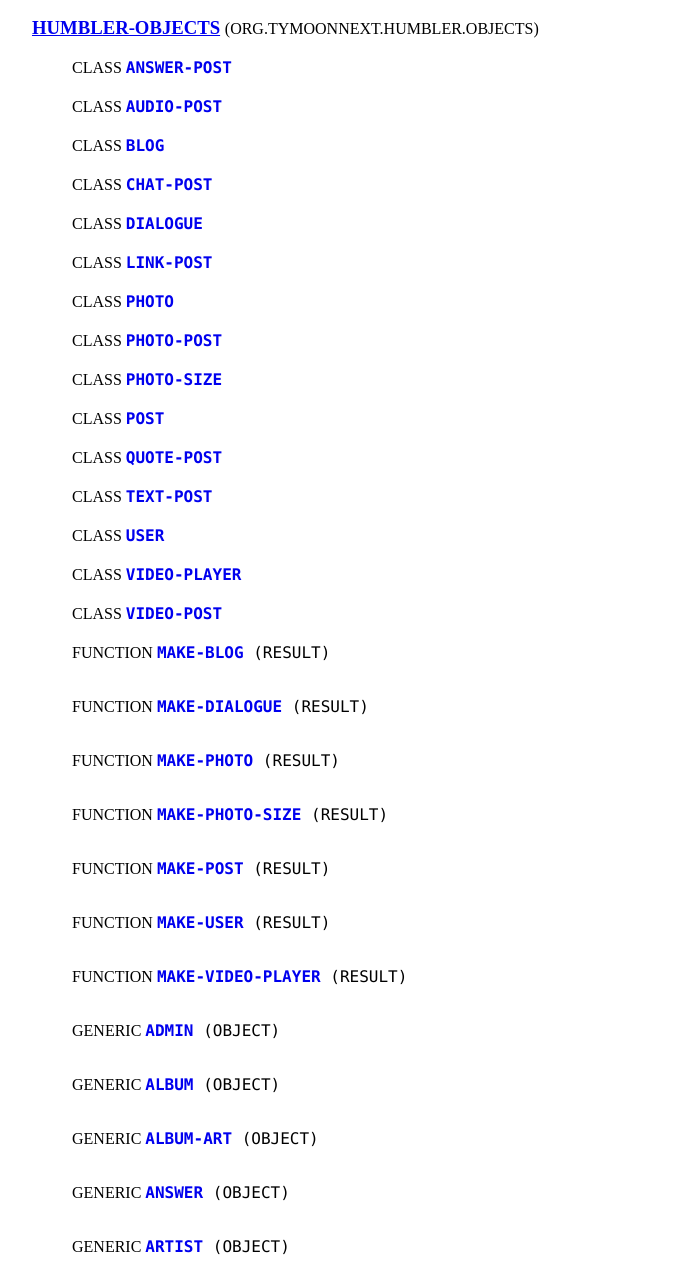
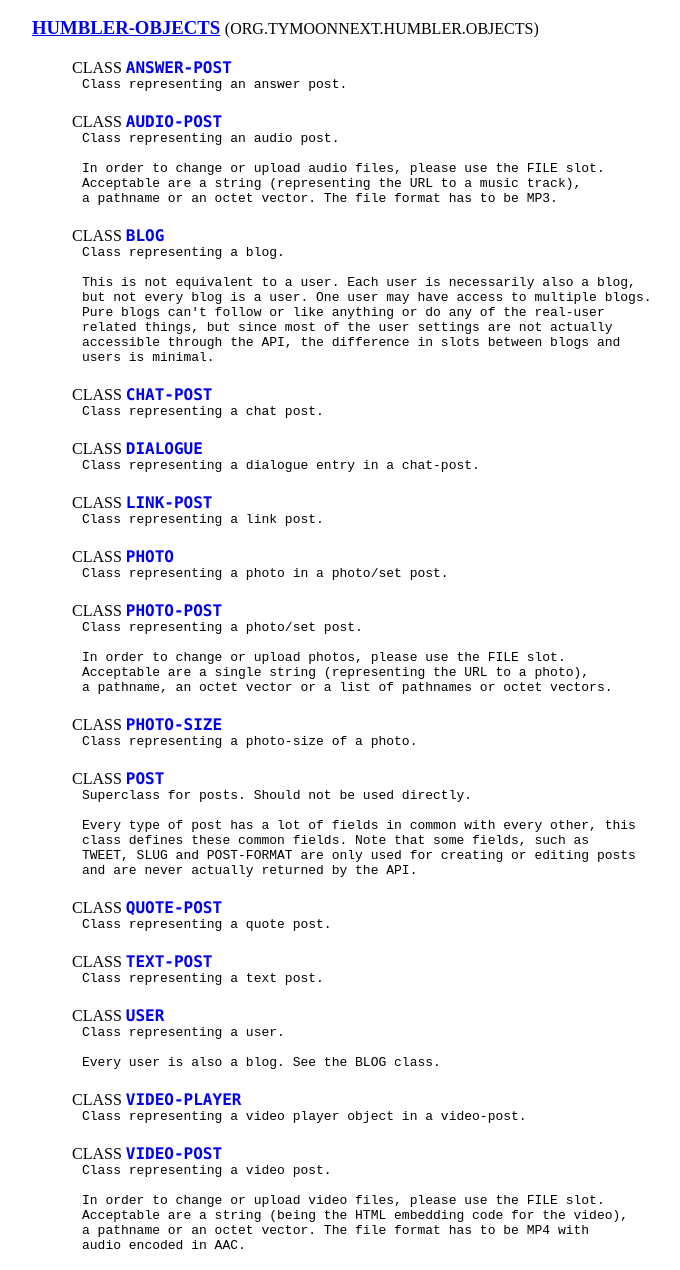
Before and after one commit to Shinmera/humbler, a plain HTML site: page about.html in a window 1280 px wide. Shown: the part 8362-9632 px from the top of the page, without its empty margins (16-696 px from the left). Drawn offline with Linux system fonts and the light colour scheme.

Commit message:
Documentation

```diff
--- a/about.html
+++ b/about.html
@@ -851,7 +851,7 @@ Returns T on success.</pre>
                       <span/>
                     </code>
                   </header>
-                  <pre></pre>
+                  <pre>Class representing an answer post.</pre>
                 </article>
               </li><li>
                 <a name="HUMBLER-OBJECTS:AUDIO-POST"/>
@@ -864,7 +864,11 @@ Returns T on success.</pre>
                       <span/>
                     </code>
                   </header>
-                  <pre></pre>
+                  <pre>Class representing an audio post.
+
+In order to change or upload audio files, please use the FILE slot.
+Acceptable are a string (representing the URL to a music track),
+a pathname or an octet vector. The file format has to be MP3.</pre>
                 </article>
               </li><li>
                 <a name="HUMBLER-OBJECTS:BLOG"/>
@@ -877,7 +881,14 @@ Returns T on success.</pre>
                       <span/>
                     </code>
                   </header>
-                  <pre></pre>
+                  <pre>Class representing a blog.
+
+This is not equivalent to a user. Each user is necessarily also a blog,
+but not every blog is a user. One user may have access to multiple blogs.
+Pure blogs can't follow or like anything or do any of the real-user
+related things, but since most of the user settings are not actually
+accessible through the API, the difference in slots between blogs and
+users is minimal.</pre>
                 </article>
               </li><li>
                 <a name="HUMBLER-OBJECTS:CHAT-POST"/>
@@ -890,7 +901,7 @@ Returns T on success.</pre>
                       <span/>
                     </code>
                   </header>
-                  <pre></pre>
+                  <pre>Class representing a chat post.</pre>
                 </article>
               </li><li>
                 <a name="HUMBLER-OBJECTS:DIALOGUE"/>
@@ -903,7 +914,7 @@ Returns T on success.</pre>
                       <span/>
                     </code>
                   </header>
-                  <pre></pre>
+                  <pre>Class representing a dialogue entry in a chat-post.</pre>
                 </article>
               </li><li>
                 <a name="HUMBLER-OBJECTS:LINK-POST"/>
@@ -916,7 +927,7 @@ Returns T on success.</pre>
                       <span/>
                     </code>
                   </header>
-                  <pre></pre>
+                  <pre>Class representing a link post.</pre>
                 </article>
               </li><li>
                 <a name="HUMBLER-OBJECTS:PHOTO"/>
@@ -929,7 +940,7 @@ Returns T on success.</pre>
                       <span/>
                     </code>
                   </header>
-                  <pre></pre>
+                  <pre>Class representing a photo in a photo/set post.</pre>
                 </article>
               </li><li>
                 <a name="HUMBLER-OBJECTS:PHOTO-POST"/>
@@ -942,7 +953,11 @@ Returns T on success.</pre>
                       <span/>
                     </code>
                   </header>
-                  <pre></pre>
+                  <pre>Class representing a photo/set post.
+
+In order to change or upload photos, please use the FILE slot.
+Acceptable are a single string (representing the URL to a photo),
+a pathname, an octet vector or a list of pathnames or octet vectors.</pre>
                 </article>
               </li><li>
                 <a name="HUMBLER-OBJECTS:PHOTO-SIZE"/>
@@ -955,7 +970,7 @@ Returns T on success.</pre>
                       <span/>
                     </code>
                   </header>
-                  <pre></pre>
+                  <pre>Class representing a photo-size of a photo.</pre>
                 </article>
               </li><li>
                 <a name="HUMBLER-OBJECTS:POST"/>
@@ -968,7 +983,12 @@ Returns T on success.</pre>
                       <span/>
                     </code>
                   </header>
-                  <pre></pre>
+                  <pre>Superclass for posts. Should not be used directly.
+
+Every type of post has a lot of fields in common with every other, this
+class defines these common fields. Note that some fields, such as
+TWEET, SLUG and POST-FORMAT are only used for creating or editing posts
+and are never actually returned by the API.</pre>
                 </article>
               </li><li>
                 <a name="HUMBLER-OBJECTS:QUOTE-POST"/>
@@ -981,7 +1001,7 @@ Returns T on success.</pre>
                       <span/>
                     </code>
                   </header>
-                  <pre></pre>
+                  <pre>Class representing a quote post.</pre>
                 </article>
               </li><li>
                 <a name="HUMBLER-OBJECTS:TEXT-POST"/>
@@ -994,7 +1014,7 @@ Returns T on success.</pre>
                       <span/>
                     </code>
                   </header>
-                  <pre></pre>
+                  <pre>Class representing a text post.</pre>
                 </article>
               </li><li>
                 <a name="HUMBLER-OBJECTS:USER"/>
@@ -1007,7 +1027,9 @@ Returns T on success.</pre>
                       <span/>
                     </code>
                   </header>
-                  <pre></pre>
+                  <pre>Class representing a user.
+
+Every user is also a blog. See the BLOG class.</pre>
                 </article>
               </li><li>
                 <a name="HUMBLER-OBJECTS:VIDEO-PLAYER"/>
@@ -1020,7 +1042,7 @@ Returns T on success.</pre>
                       <span/>
                     </code>
                   </header>
-                  <pre></pre>
+                  <pre>Class representing a video player object in a video-post.</pre>
                 </article>
               </li><li>
                 <a name="HUMBLER-OBJECTS:VIDEO-POST"/>
@@ -1033,7 +1055,12 @@ Returns T on success.</pre>
                       <span/>
                     </code>
                   </header>
-                  <pre></pre>
+                  <pre>Class representing a video post.
+
+In order to change or upload video files, please use the FILE slot.
+Acceptable are a string (being the HTML embedding code for the video),
+a pathname or an octet vector. The file format has to be MP4 with
+audio encoded in AAC.</pre>
                 </article>
               </li><li>
                 <a name="HUMBLER-OBJECTS:MAKE-BLOG"/>
@@ -2446,7 +2473,7 @@ Returns the post object on success, signals an error on failure.</pre>
                       <span>(TIMESTAMP)</span>
                     </code>
                   </header>
-                  <pre/>
+                  <pre>Returns a string version of the local-time timestamp using the proper timezone and format.</pre>
                 </article>
               </li><li>
                 <a name="HUMBLER-EXTRA:FROM-KEYWORD"/>
@@ -2475,7 +2502,7 @@ lisp representation into the api representation.</pre>
                       <span/>
                     </code>
                   </header>
-                  <pre/>
+                  <pre>Returns an integer representing the seconds since the unix epoch.</pre>
                 </article>
               </li><li>
                 <a name="HUMBLER-EXTRA:LOGIN"/>
@@ -2488,7 +2515,7 @@ lisp representation into the api representation.</pre>
                       <span/>
                     </code>
                   </header>
-                  <pre/>
+                  <pre>Performs a SERVER login with South.</pre>
                 </article>
               </li><li>
                 <a name="HUMBLER-EXTRA:LOGOUT"/>
@@ -2501,7 +2528,7 @@ lisp representation into the api representation.</pre>
                       <span/>
                     </code>
                   </header>
-                  <pre/>
+                  <pre>Resets South's access tokens, thus logging you out.</pre>
                 </article>
               </li><li>
                 <a name="HUMBLER-EXTRA:PAGEINATE"/>
@@ -2514,7 +2541,10 @@ lisp representation into the api representation.</pre>
                       <span>(FUNCTION OFFSET AMOUNT &amp;REST ARGS)</span>
                     </code>
                   </header>
-                  <pre/>
+                  <pre>Gather results from FUNCTION until AMOUNT is gathered.
+The function needs to accept both OFFSET and AMOUNT keywords.
+As per default for tumblr calls, the objects are gathered in
+steps of twenty.</pre>
                 </article>
               </li><li>
                 <a name="HUMBLER-EXTRA:PARSE-TUMBLR-DATE"/>
@@ -2527,7 +2557,8 @@ lisp representation into the api representation.</pre>
                       <span>(DATESTRING)</span>
                     </code>
                   </header>
-                  <pre/>
+                  <pre>Parses a tumblr datestring (2014-08-01 23:52:31 GMT) into a local-time timestamp.
+If it fails to parse, the datestring is returned instead.</pre>
                 </article>
               </li><li>
                 <a name="HUMBLER-EXTRA:PREPARE"/>
@@ -2555,7 +2586,7 @@ This function is DESTRUCTIVE.</pre>
                       <span>(OBJECT)</span>
                     </code>
                   </header>
-                  <pre/>
+                  <pre>Prints all slots of the object and their values.</pre>
                 </article>
               </li><li>
                 <a name="HUMBLER-EXTRA:RAW-REQUEST"/>
@@ -2568,7 +2599,13 @@ This function is DESTRUCTIVE.</pre>
                       <span>(URL &amp;KEY (METHOD GET) PARAMETERS OAUTH (REDIRECT 10) &amp;ALLOW-OTHER-KEYS)</span>
                     </code>
                   </header>
-                  <pre/>
+                  <pre>Performs a raw request, with JSON as text.
+
+URL         --- Url to request, see DRAKMA:HTTP-REQUEST
+METHOD      --- Request method, see DRAKMA:HTTP-REQUEST
+PARAMETERS  --- List of parameters, see DRAKMA:HTTP-REQUEST
+OAUTH       --- Whether to use oAuth signinf or not if T, will use SOUTH:SIGNED-REQUEST.
+REDIRECT    --- How many redirects to allow, see DRAKMA:HTTP-REQUEST</pre>
                 </article>
               </li><li>
                 <a name="HUMBLER-EXTRA:REQUEST"/>
@@ -2582,7 +2619,7 @@ This function is DESTRUCTIVE.</pre>
      (REQUEST-FUN #'RAW-REQUEST) &amp;ALLOW-OTHER-KEYS)</span>
                     </code>
                   </header>
-                  <pre/>
+                  <pre>Wrapper around RAW-REQUEST, automatically parsing the JSON or producing a nice error on failure.</pre>
                 </article>
               </li><li>
                 <a name="HUMBLER-EXTRA:TO-KEYWORD"/>
@@ -2624,7 +2661,7 @@ responses into an alist.</pre>
                       <span/>
                     </code>
                   </header>
-                  <pre/>
+                  <pre>Local-time format to produce tumblr's datetime format.</pre>
                 </article>
               </li><li>
                 <a name="HUMBLER-EXTRA:*USER*"/>
@@ -2637,7 +2674,7 @@ responses into an alist.</pre>
                       <span/>
                     </code>
                   </header>
-                  <pre/>
+                  <pre>The central user object storing a reference to whoever is currently logged in.</pre>
                 </article>
               </li></ul>
           </li></ul>
```
Also changed, not shown: 3 other files.
